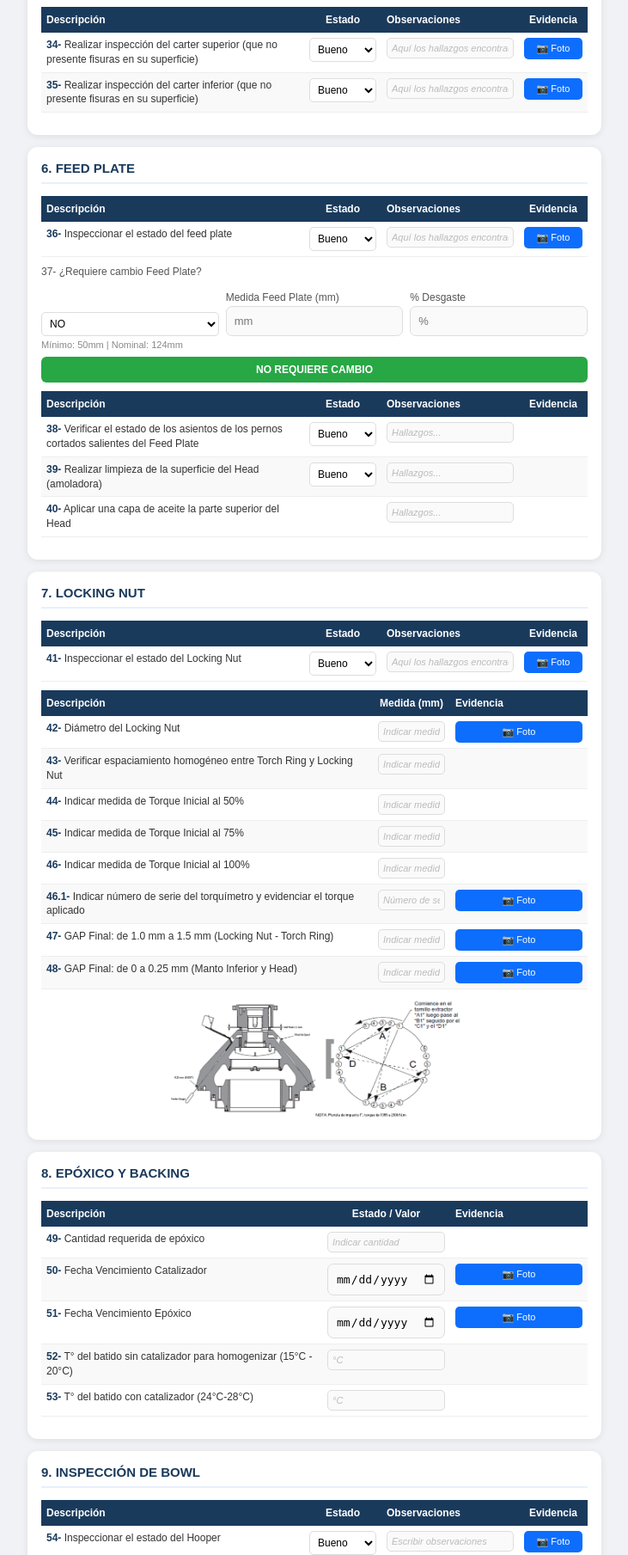
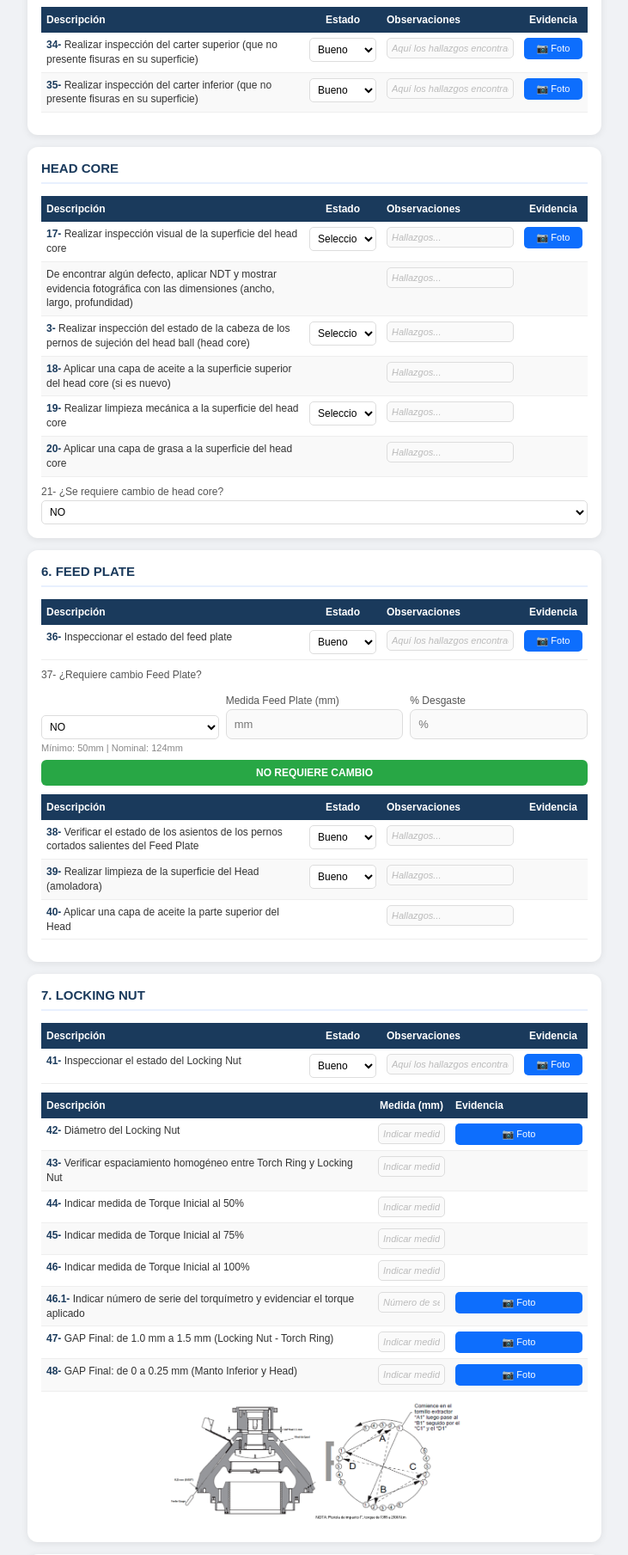
Before and after one commit to asistenciametsofs/protocolo-app, a Flask app: page /armado in a window 1280 px wide. Shown: the part 3259-5068 px from the top of the page at 86% size, without its empty margins (274-1005 px from the left). Run offline with Flask 3, Linux system fonts and the light colour scheme; some libraries are stand-ins or nearby versions.

Commit message:
Agregar seccion head core armado

```diff
--- a/templates/armado.html
+++ b/templates/armado.html
@@ -330,6 +330,32 @@
         </table>
     </div>
 
+        <!-- HEAD CORE -->
+    <div class="seccion">
+        <div class="seccion-titulo">Head Core</div>
+        <table class="tabla-pasos">
+            <thead><tr><th>Descripción</th><th>Estado</th><th>Observaciones</th><th>Evidencia</th></tr></thead>
+            <tbody>
+            <tr><td class="paso-desc"><span class="paso-num">17-</span> Realizar inspección visual de la superficie del head core</td><td><select name="hc_insp_estado" class="estado-select" onchange="colorEstado(this)"><option value="">Seleccionar...</option><option>Bueno</option><option>Malo</option></select></td><td><input class="obs-input" name="hc_insp_obs" placeholder="Hallazgos..."></td><td><button type="button" class="btn-foto" onclick="tomarFoto('foto_hc1')">📷 Foto</button><input type="file" name="foto_hc1" id="foto_hc1" class="foto-input-hidden" accept="image/*" onchange="previewFoto(this)"><img class="foto-preview" id="prev_foto_hc1"></td></tr>
+            <tr><td class="paso-desc">De encontrar algún defecto, aplicar NDT y mostrar evidencia fotográfica con las dimensiones (ancho, largo, profundidad)</td><td></td><td><input class="obs-input" name="hc_ndt_obs" placeholder="Hallazgos..."></td><td></td></tr>
+            <tr><td class="paso-desc"><span class="paso-num">3-</span> Realizar inspección del estado de la cabeza de los pernos de sujeción del head ball (head core)</td><td><select name="hc_pernos_estado" class="estado-select" onchange="colorEstado(this)"><option value="">Seleccionar...</option><option>Bueno</option><option>Malo</option></select></td><td><input class="obs-input" name="hc_pernos_obs" placeholder="Hallazgos..."></td><td></td></tr>
+            <tr><td class="paso-desc"><span class="paso-num">18-</span> Aplicar una capa de aceite a la superficie superior del head core (si es nuevo)</td><td></td><td><input class="obs-input" name="hc_aceite_obs" placeholder="Hallazgos..."></td><td></td></tr>
+            <tr><td class="paso-desc"><span class="paso-num">19-</span> Realizar limpieza mecánica a la superficie del head core</td><td><select name="hc_limpieza_estado" class="estado-select" onchange="colorEstado(this)"><option value="">Seleccionar...</option><option>Bueno</option><option>Malo</option></select></td><td><input class="obs-input" name="hc_limpieza_obs" placeholder="Hallazgos..."></td><td></td></tr>
+            <tr><td class="paso-desc"><span class="paso-num">20-</span> Aplicar una capa de grasa a la superficie del head core</td><td></td><td><input class="obs-input" name="hc_grasa_obs" placeholder="Hallazgos..."></td><td></td></tr>
+            </tbody>
+        </table>
+        <label>21- ¿Se requiere cambio de head core?</label>
+        <select name="hc_cambio" class="estado-select" onchange="toggleCondicional(this,'hc_cambio_sec')">
+            <option value="NO">NO</option><option value="SI">SÍ</option>
+        </select>
+        <div class="condicional" id="hc_cambio_sec">
+            <div class="banner-amarillo">SI — ENVIAR A REPARACIÓN</div>
+        </div>
+        <div id="hc_no_cambio_msg" style="display:none">
+            <div class="banner-verde">NO — SIN OBSERVACIONES</div>
+        </div>
+    </div>
+
     <!-- 6. FEED PLATE -->
     <div class="seccion">
         <div class="seccion-titulo">6. Feed Plate</div>
--- a/word_generator.py
+++ b/word_generator.py
@@ -288,6 +288,19 @@ def generar_word_armado(datos):
         ('35. Realizar inspección del carter inferior (que no presente fisuras en su superficie)', datos.get('carter_inf_estado',''), datos.get('carter_inf_obs','')),
     ])
     add_imagen(doc, 'static/imagenes/carter.png')
+
+    add_section_title(doc, 'HEAD CORE')
+    add_inspeccion_table(doc, [
+        ('17. Inspección visual de la superficie del head core', datos.get('hc_insp_estado',''), datos.get('hc_insp_obs','')),
+        ('NDT — evidencia fotográfica con dimensiones', '', datos.get('hc_ndt_obs','')),
+        ('3. Inspección cabeza de pernos de sujeción del head ball', datos.get('hc_pernos_estado',''), datos.get('hc_pernos_obs','')),
+        ('18. Aplicar capa de aceite superficie superior head core (si es nuevo)', '', datos.get('hc_aceite_obs','')),
+        ('19. Limpieza mecánica superficie del head core', datos.get('hc_limpieza_estado',''), datos.get('hc_limpieza_obs','')),
+        ('20. Aplicar capa de grasa superficie del head core', '', datos.get('hc_grasa_obs','')),
+        ('21. ¿Se requiere cambio de head core?', datos.get('hc_cambio','NO'), 'SI — Enviar a reparación / NO — Sin observaciones'),
+    ])
+    if datos.get('hc_cambio') == 'SI':
+        add_banner(doc, 'SI REQUIERE CAMBIO — ENVIAR A REPARACIÓN', 'FFC107')
 
     add_section_title(doc, 'FEED PLATE')
     add_inspeccion_table(doc, [
```
